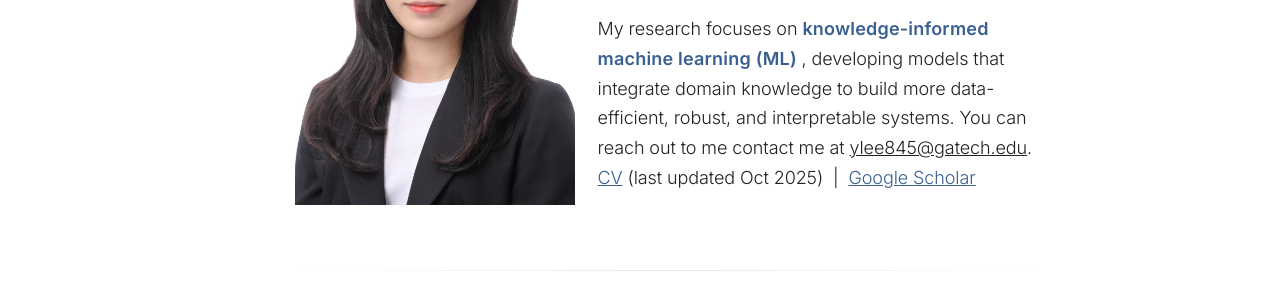
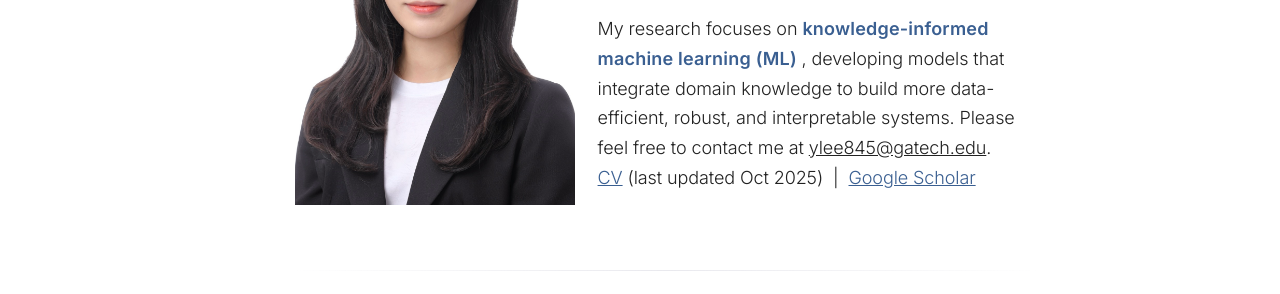
Before and after one commit to ylee845/ylee845.github.io, a Jekyll site: the page built from _pages/about.md, in a window 1280 px wide and 900 px high. Shown: the part 289-583 px from the top of the window. Built offline with Jekyll 4.4.1, drawn with Linux system fonts in a browser that asks for light colours; a script that is not in the unit is left out.

Commit message:
Update about.md

```diff
--- a/_pages/about.md
+++ b/_pages/about.md
@@ -182,7 +182,7 @@ h4 {
     </span>,
     developing models that integrate domain knowledge to build more
     data-efficient, robust, and interpretable systems.
-    You can reach out to me contact me at
+    Please feel free to contact me at
     <a href="mailto:ylee845@gatech.edu">ylee845@gatech.edu</a>.
     <br>
     <a href="/files/Yeonju_Lee_CV.pdf" style="color:#3A5F91;">CV</a> (last updated Oct 2025)
```
